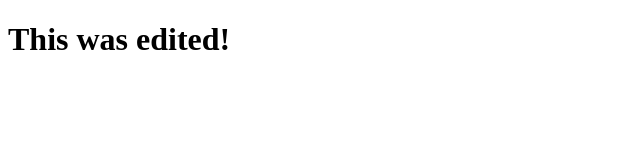
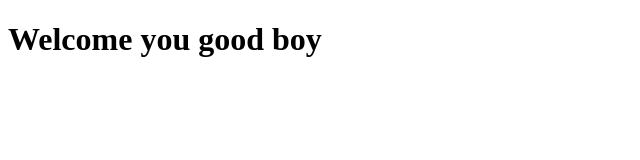
Before and after one commit to Mehebbet13/mehebbet13.github.io, a plain HTML site: page index.html in a window 1280 px wide. Shown: the whole page, without its empty margins (0-640 px from the left). Drawn offline with Linux system fonts and the light colour scheme.

Commit message:
text changed

```diff
--- a/index.html
+++ b/index.html
@@ -8,6 +8,6 @@
     <title>Hello Mhbb</title>
 </head>
 <body>
-<h1>This was edited!</h1>
+<h1>Welcome you good boy</h1>
 </body>
 </html>
```
